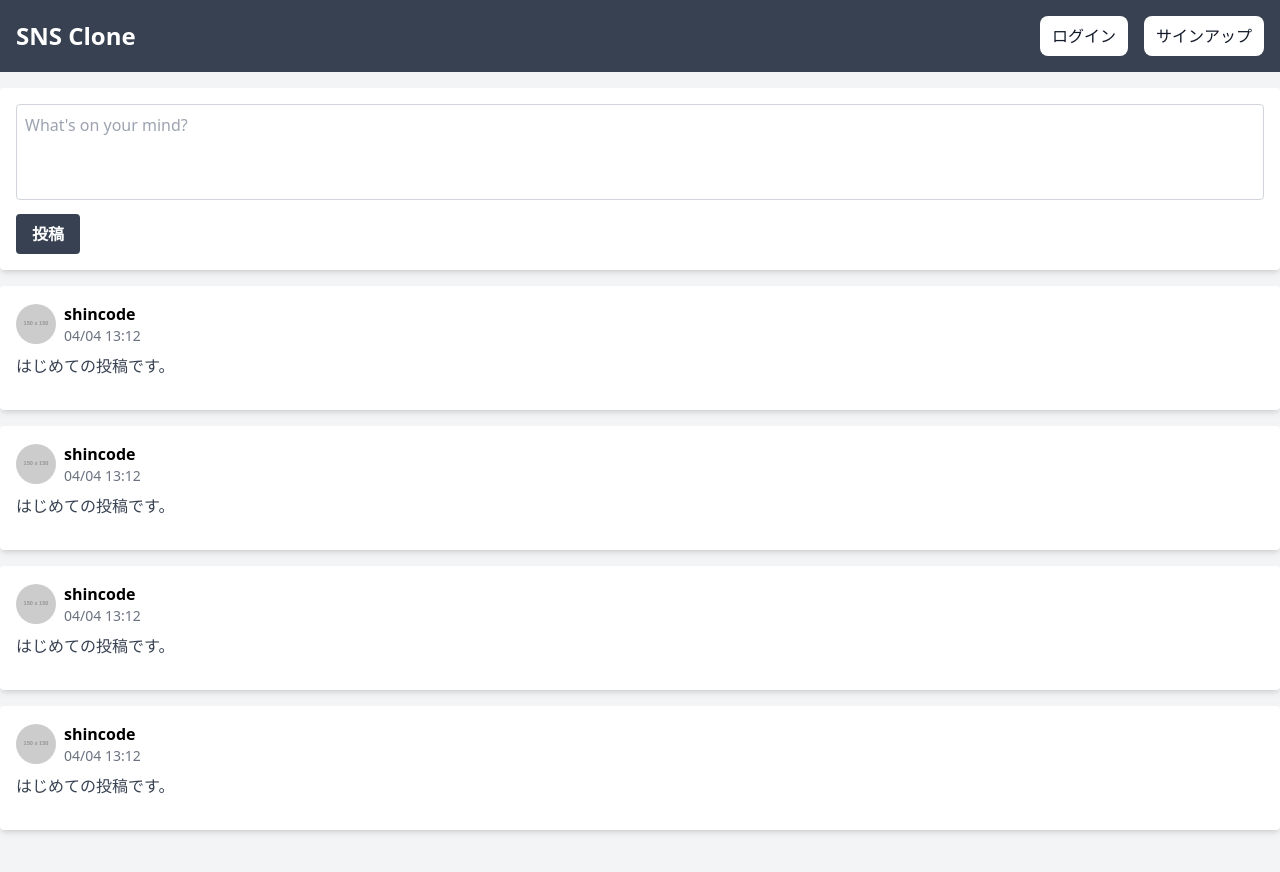
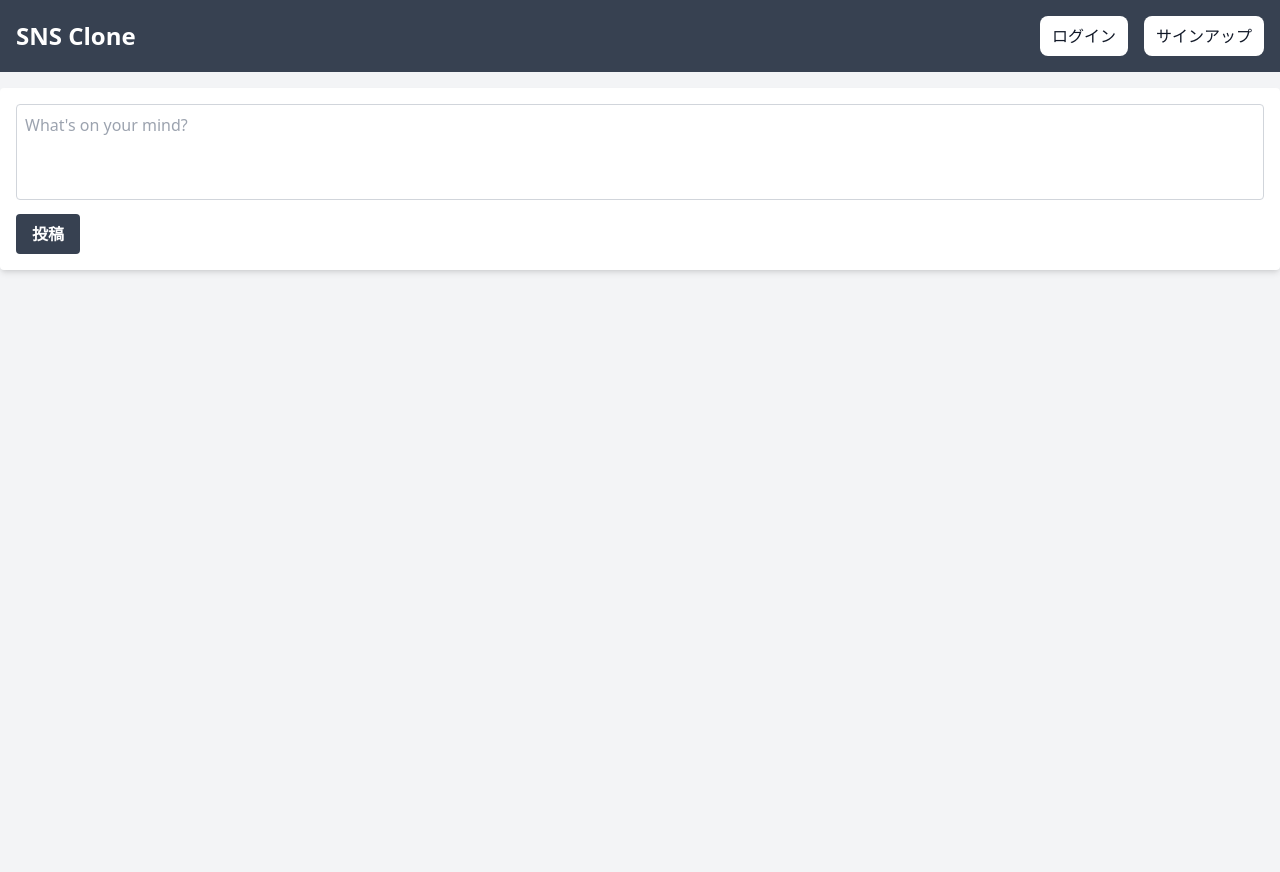
Before and after one commit to i-hidaka/sns-next-express, a Next.js app in the folder client/: page / in a window 1280 px wide. Built offline with nearby package versions, Linux system fonts and the light colour scheme.

Commit message:
つぶやきを投稿する機能実装

```diff
--- a/client/src/components/Post.tsx
+++ b/client/src/components/Post.tsx
@@ -1,6 +1,12 @@
+import { PostType } from "@/types";
 import React from "react";
 
-export default function Post() {
+type Props = {
+  post: PostType;
+};
+
+export default function Post(props: Props) {
+  const { post } = props;
   return (
     <div className="bg-white shadow-md rounded p-4 mb-4">
       <div className="mb-4">
@@ -11,11 +17,11 @@ export default function Post() {
             alt="User Avatar"
           />
           <div>
-            <h2 className="font-semibold text-md">shincode</h2>
-            <p className="text-gray-500 text-sm">04/04 13:12</p>
+            <h2 className="font-semibold text-md">{post.author?.username}</h2>
+            <p className="text-gray-500 text-sm">{post.createdAt}</p>
           </div>
         </div>
-        <p className="text-gray-700">はじめての投稿です。</p>
+        <p className="text-gray-700">{post.content}</p>
       </div>
     </div>
   );
--- a/client/src/components/Timeline.tsx
+++ b/client/src/components/Timeline.tsx
@@ -1,18 +1,21 @@
 import React, { useState } from "react";
 import Post from "./Post";
 import apiClient from "@/lib/apiClient";
+import { PostType } from "@/types";
 
 export default function Timeline() {
   const [postText, setPostText] = useState<string>("");
+  const [latestPosts, setLatestPosts] = useState<PostType[]>([]);
 
   const handleSubmit = async (e: React.FormEvent<HTMLFormElement>) => {
     e.preventDefault();
 
     try {
-      await apiClient.post("/posts/post", {
+      const newPost = await apiClient.post("/posts/post", {
         content: postText,
       });
       setPostText("");
+      setLatestPosts((prevPosts) => [newPost.data, ...prevPosts]);
     } catch (err) {
       alert("ログインしてください");
     }
@@ -38,10 +41,9 @@ export default function Timeline() {
             </button>
           </form>
         </div>
-        <Post />
-        <Post />
-        <Post />
-        <Post />
+        {latestPosts.map((post: PostType) => (
+          <Post key={post.id} post={post} />
+        ))}
       </main>
     </div>
   );
--- /dev/null
+++ b/client/src/types.ts
@@ -0,0 +1,15 @@
+export interface UserType {
+  id: number;
+  username: string;
+  email: string;
+  password: string;
+  post: PostType[];
+}
+
+export interface PostType {
+  id: number;
+  content: string;
+  createdAt: string;
+  authorID: number;
+  author: UserType;
+}
```
